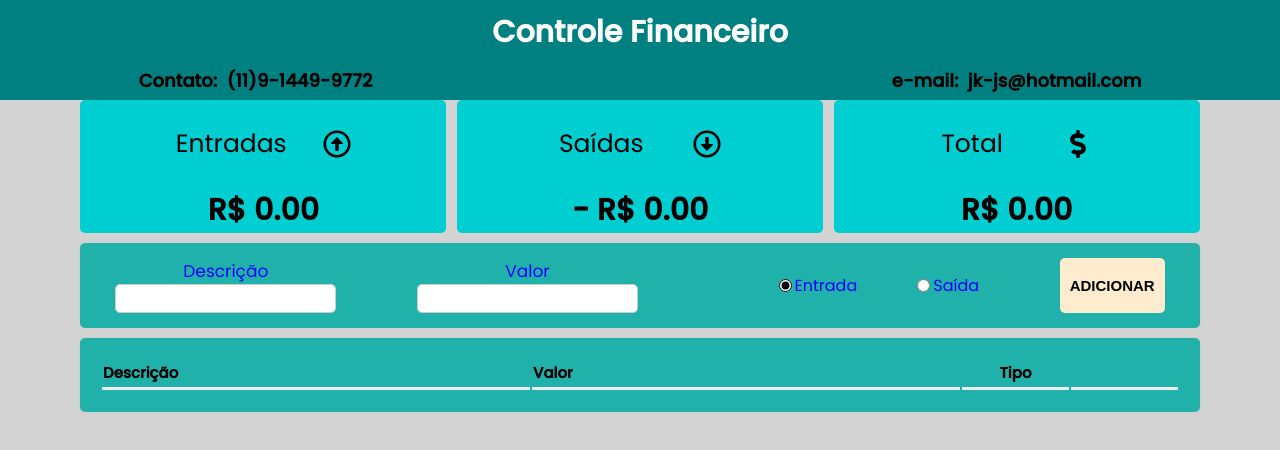
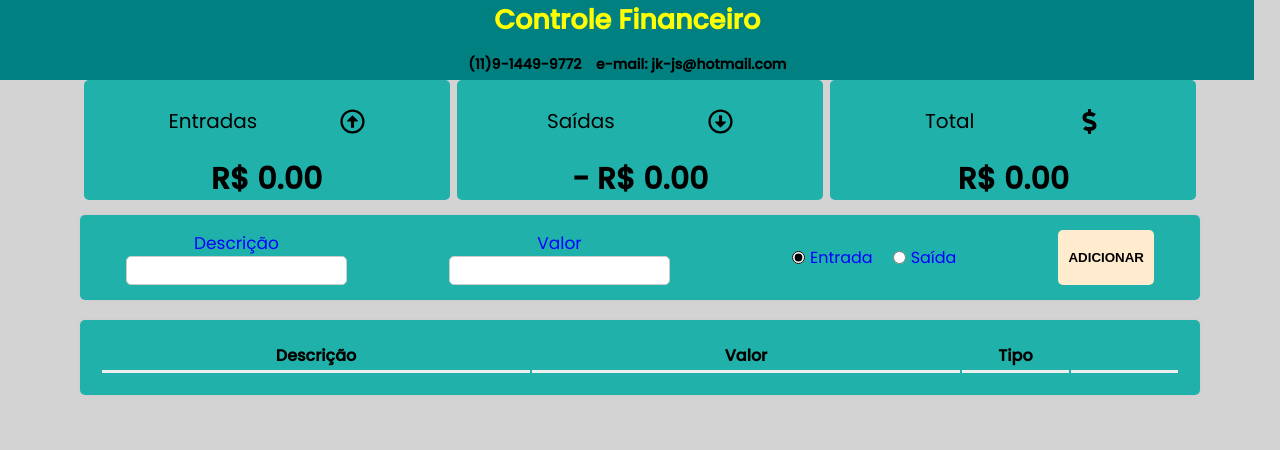
Before and after one commit to JotaKSP/controlefinanceiro, a React (Create React App) app: page / in a window 1280 px wide. Shown: the top 450 px of the page. Built offline with nearby package versions, Linux system fonts and the light colour scheme.

Commit message:
inititial commit

```diff
--- a/src/components/Form/styles.js
+++ b/src/components/Form/styles.js
@@ -2,7 +2,7 @@ import styled from "styled-components";
 //Meio
 export const Container = styled.div`
   max-width: 1120px;
-  margin: 10px auto;
+  margin: 15px auto;
   width: 98%;
   background-color: lightseagreen;
   box-shadow: 0px 0px 5px #ccc;
@@ -17,14 +17,14 @@ export const Container = styled.div`
     display: grid;
   }
 `;
-export const Table = styled.table`
-  width: 100%;
-  background-color: #fff;
-  padding: 20px;
-  box-shadow: 0px 0px 5px #ccc;
+export const Label = styled.label``;;
+// Meio Input
+export const Input = styled.input`
+  outline: none;
   border-radius: 5px;
-  max-width: 1120px;
-  margin: 20px auto;
+  padding: 5px 10px;
+  font-size: 15px;
+  border: 1px solid #ccc;
 
 `;
 //Meio Letras
@@ -42,19 +42,20 @@ export const RadioGroup = styled.div`
 
  //Espaçamento meio
   input {
-    margin-left: 60px;
+    margin-left: 20px;
+    margin-right: 5px;
     accent-color: black;
     margin-top: 0;
   }
 `;
-export const Label = styled.label``;
-// Meio Input
-export const Input = styled.input`
-  outline: none;
+  export const Table = styled.table`
+  width: 100%;
+  background-color: #fff;
+  padding: 20px;
+  box-shadow: 0px 0px 5px #ccc;
   border-radius: 5px;
-  padding: 5px 10px;
-  font-size: 15px;
-  border: 1px solid #ccc;
+  max-width: 1120px;
+  margin: 20px auto;
 `;
 //Botão
 export const Button = styled.button`
@@ -65,5 +66,4 @@ export const Button = styled.button`
   font-weight: bold;
   color: black;
   background-color: blanchedalmond;
-  font-size: 15px;
 `;
--- a/src/components/Grid/index.js
+++ b/src/components/Grid/index.js
@@ -13,12 +13,11 @@ const Grid = ({ itens, setItens }) => {
     <C.Table>
       <C.Thead>
         <C.Tr>
-          <C.Th width={40}>Descrição</C.Th>
-          <C.Th width={40}>Valor</C.Th>
-          <C.Th width={10} alignCenter>
-            Tipo
-          </C.Th>
+          <C.Th width={40}alignCenter>Descrição</C.Th>
+          <C.Th width={40}alignCenter>Valor</C.Th>
+          <C.Th width={10}alignCenter>Tipo</C.Th>
           <C.Th width={10}></C.Th>
+
         </C.Tr>
       </C.Thead>
       <C.Tbody>
--- a/src/components/Grid/styles.js
+++ b/src/components/Grid/styles.js
@@ -7,9 +7,8 @@ export const Table = styled.table`
   box-shadow: 0px 0px 5px #ccc;
   border-radius: 5px;
   max-width: 1120px;
-  margin: 10px auto;
-  font-weight: bold;
-  font-size: 15px;
+  margin: 20px auto;
+
 `;
 
 export const Thead = styled.thead``;
@@ -19,9 +18,8 @@ export const Tbody = styled.tbody``;
 export const Tr = styled.tr``;
 
 export const Th = styled.th`
-  text-align: start;
   border-bottom: inset;
-  padding-bottom: 3px;
+  padding-bottom: 2px;
   text-align: ${(props) => (props.alignCenter ? "center" : "start")};
   width: ${(props) => (props.width ? props.width + "%" : "auto")};
 `;
--- a/src/components/GridItem/styles.js
+++ b/src/components/GridItem/styles.js
@@ -2,12 +2,13 @@ import styled from "styled-components";
 export const Tr = styled.tr``;
 
 export const Td = styled.td`
-  padding-top: 10px;
+  padding-top: 5px;
   text-align: ${(props) => (props.alignCenter ? "center" : "start")};
   word-break: break-all;
+  text-align: center;
 
   svg {
-    width: 17px;
-    height: 17px;
+    width: 16px;
+    height: 16px;
   }
 `;
--- a/src/components/Header/index.js
+++ b/src/components/Header/index.js
@@ -5,10 +5,9 @@ const Header = () => {
   return (
     <C.Container>
       <C.Header>
+
         <C.Title>Controle Financeiro</C.Title>
-        <span>Contato:&nbsp;&nbsp;(11)9-1449-9772&nbsp;&nbsp;&nbsp;&nbsp;&nbsp;&nbsp;&nbsp;&nbsp;&nbsp;&nbsp;&nbsp;&nbsp;&nbsp;&nbsp;&nbsp;&nbsp;&nbsp;&nbsp;&nbsp;&nbsp;&nbsp;&nbsp;&nbsp;&nbsp;&nbsp;&nbsp;&nbsp;&nbsp;&nbsp;&nbsp;&nbsp;&nbsp;&nbsp;&nbsp;&nbsp;&nbsp;&nbsp;&nbsp;&nbsp;&nbsp;&nbsp;&nbsp;&nbsp;&nbsp;&nbsp;&nbsp;&nbsp;&nbsp;&nbsp;&nbsp;&nbsp;&nbsp;&nbsp;&nbsp;&nbsp;&nbsp;&nbsp;&nbsp;&nbsp;&nbsp;&nbsp;&nbsp;&nbsp;&nbsp;&nbsp;&nbsp;&nbsp;&nbsp;&nbsp;&nbsp;&nbsp;&nbsp;&nbsp;&nbsp;&nbsp;&nbsp;&nbsp;&nbsp;&nbsp;&nbsp;&nbsp;&nbsp;&nbsp;&nbsp;&nbsp;&nbsp;&nbsp;&nbsp;&nbsp;&nbsp;&nbsp;&nbsp;&nbsp;&nbsp;&nbsp;&nbsp;&nbsp;&nbsp;&nbsp;&nbsp;&nbsp;&nbsp;&nbsp;&nbsp;&nbsp;&nbsp;&nbsp;&nbsp;&nbsp;&nbsp;&nbsp;</span>
-        <span>e-mail:&nbsp;&nbsp;jk-js@hotmail.com</span>
-
+        <span>(11)9-1449-9772 &nbsp;&nbsp;&nbsp;e-mail:&nbsp;jk-js@hotmail.com</span>
 
       </C.Header>
     </C.Container>
@@ -18,3 +17,6 @@ const Header = () => {
 
 
 export default Header;
+
+//<span>Contato:&nbsp;&nbsp;(11)9-1449-9772</span>
+//<span>e-mail:&nbsp;&nbsp;jk-js@hotmail.com</span>
--- a/src/components/Header/styles.js
+++ b/src/components/Header/styles.js
@@ -5,16 +5,20 @@ export const Container = styled.div``;
 export const Header = styled.h1`
   margin: 0;
   padding: 0;
-  height: 100px;
   text-align: center;
   background: teal;
-  font-size: 30px;
+  font-size: 27px;
+  width: 98%;
+  text-align: center;
 
-  span {font-size: 18px;
-        color: black;
-  }
+  // e-mail - Tel.
+  span {font-size: 14px;
+        color: black;}
+
 `;
+// Controle Financeiro
 export const Title = styled.div`
-  color: white;
-  padding-top: 10px;
+  color: yellow;
+  text-align: center;
+
 `;
--- a/src/components/Resume/styles.js
+++ b/src/components/Resume/styles.js
@@ -2,13 +2,11 @@ import styled from "styled-components";
 export const Container = styled.div`
   max-width: 1120px;
   width: 98%;
+  height: 120px;
   margin: 0 auto;
   display: flex;
-  gap: 10px;
   justify-content: space-around;
   color: black;
+  text-align: center;
+
 `;
-export const Td = styled.td`
-font-size: 30px;
-font-weight: bold;
-`;
--- a/src/components/ResumeItem/styles.js
+++ b/src/components/ResumeItem/styles.js
@@ -4,13 +4,10 @@ export const Container = styled.div`
   display: flex;
   flex-direction: column;
   align-items: center;
-  background-color: darkturquoise;
+  background-color: lightseagreen;
   border-radius: 5px;
+  padding: 5px 15px;
   width: 30%;
-  padding:  15px;
-  padding-top: 0px;
-  padding-bottom: 0px;
-
 
   @media (max-width: 750px) {
     width: 20%;
@@ -20,7 +17,7 @@ export const Container = styled.div`
     }
 
     span {
-      font-size: 2px;
+      font-size: 20px;
     }
 
     svg {
@@ -33,21 +30,25 @@ export const Header = styled.header`
   display: flex;
   align-items: center;
   justify-content: space-around;
-  width: 60%;
+  width: 80%;
   gap: 10px;
+  margin: 1px auto;
+  text-align: center;
 
 //Color-Setas
   svg {
-    width: 28px;
-    height: 28px;
+    width: 25px;
+    height: 25px;
   }
 `;
 //Entrada - saída - Total
 export const HeaderTitle = styled.p`
-  font-size: 25px;
+  font-size: 20px;
+
 `;
 // Valor R$
 export const Total = styled.span`
   font-size: 30px;
   font-weight: bold;
+
 `;
```
